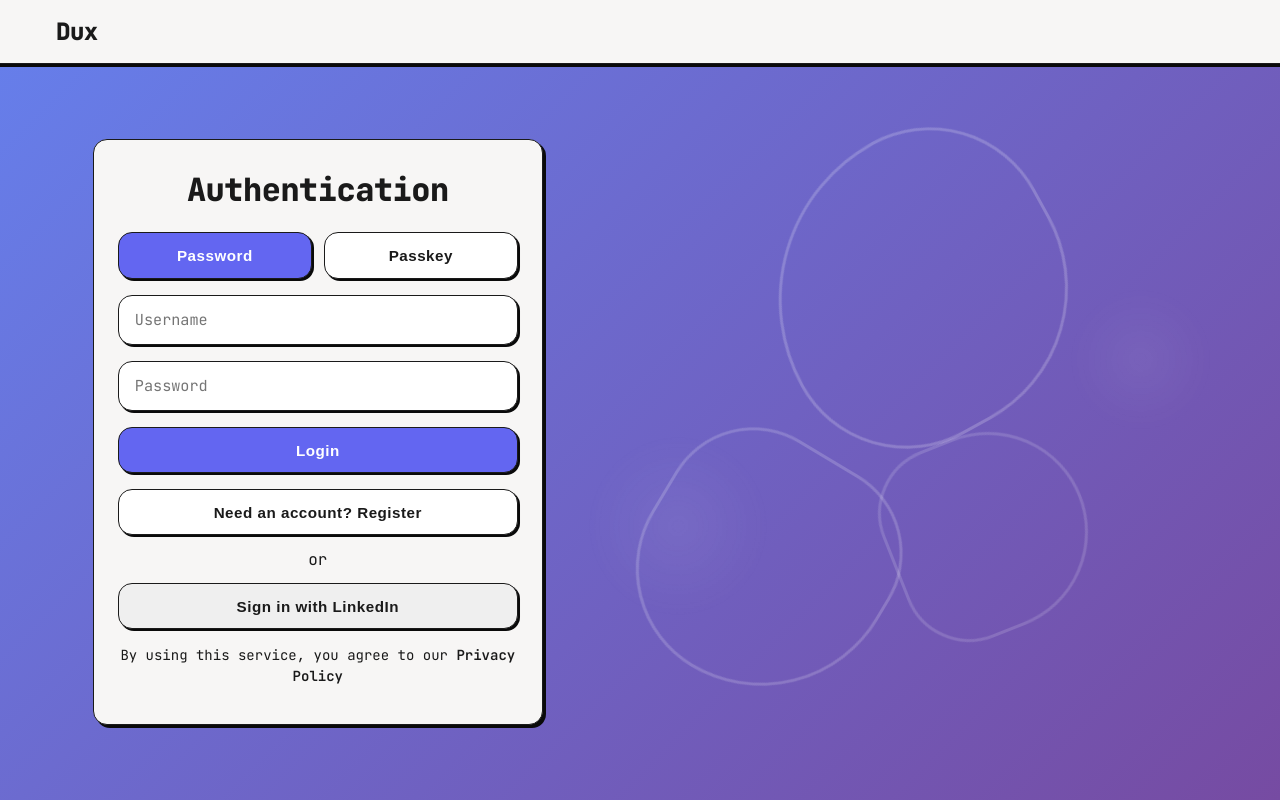
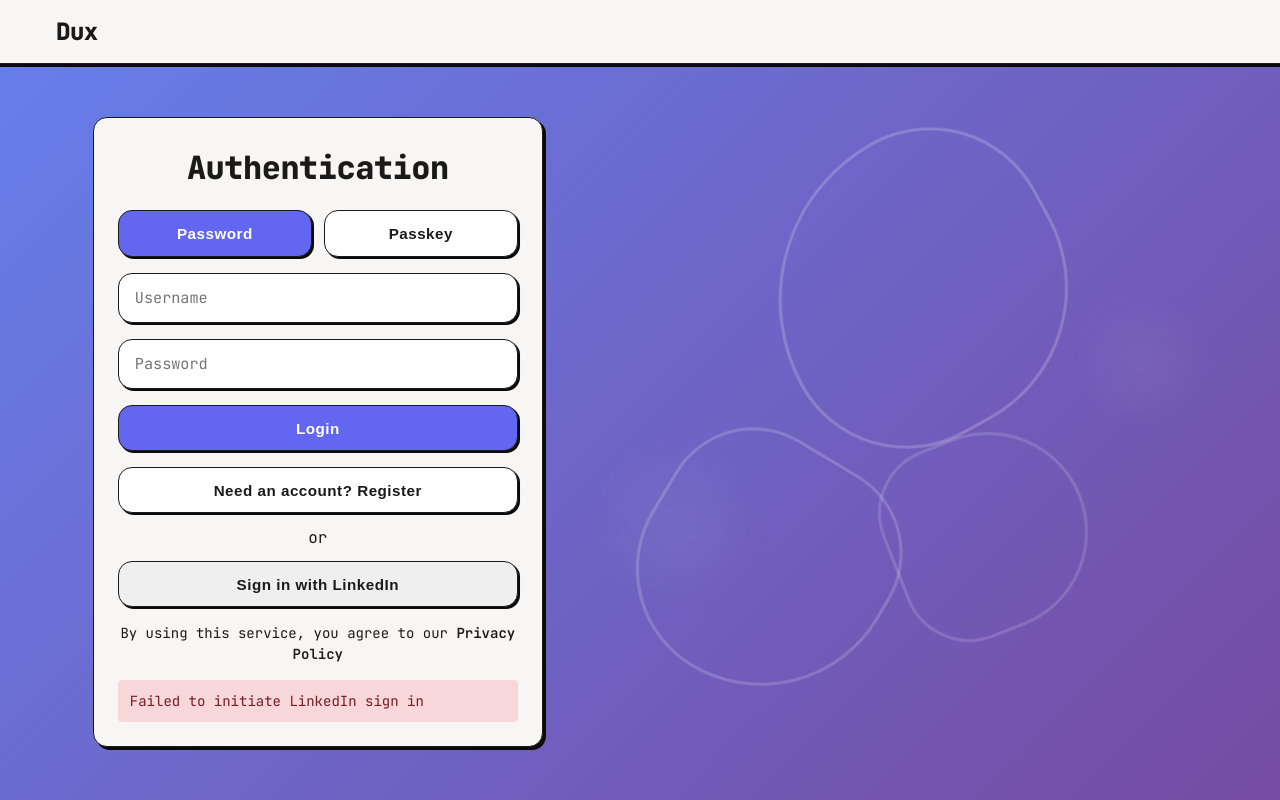
Before and after one commit to EnjoyBacon7/dux, a React (Vite) app in the folder dux-front/: page /login in a window 1280 px wide. Both pictures are taken after a click on the button "Sign in with LinkedIn". Built offline with nearby package versions, Linux system fonts and the light colour scheme; no server answers.

Commit message:
Replaced registration alert with notification

```diff
--- a/dux-front/src/AuthPage.tsx
+++ b/dux-front/src/AuthPage.tsx
@@ -10,6 +10,7 @@ const AuthPage: React.FC = () => {
     const [mode, setMode] = useState<"password" | "passkey">("password");
     const [isRegistering, setIsRegistering] = useState(false);
     const [isLinkedInLoading, setIsLinkedInLoading] = useState(false);
+    const [notification, setNotification] = useState<{ type: 'success' | 'error', text: string } | null>(null);
 
     const { signIn, signUp, signInWithPasskey, registerPasskey, loading, error, clearError, user, checkAuth } = useAuth();
     const { t } = useLanguage();
@@ -22,6 +23,14 @@ const AuthPage: React.FC = () => {
         }
     }, [user, navigate]);
 
+    // Auto-dismiss notifications after 5 seconds
+    useEffect(() => {
+        if (notification) {
+            const timer = setTimeout(() => setNotification(null), 5000);
+            return () => clearTimeout(timer);
+        }
+    }, [notification]);
+
     const handlePasswordSubmit = async (e: React.FormEvent) => {
         e.preventDefault();
         clearError();
@@ -29,7 +38,7 @@ const AuthPage: React.FC = () => {
         try {
             if (isRegistering) {
                 await signUp(username, password);
-                alert("Registration successful! You can now log in.");
+                setNotification({ type: 'success', text: t('auth.registration_successful') });
                 setIsRegistering(false);
                 setPassword("");
             } else {
@@ -53,7 +62,7 @@ const AuthPage: React.FC = () => {
         clearError();
         try {
             await registerPasskey(username);
-            alert("Passkey registered successfully! You can now log in.");
+            setNotification({ type: 'success', text: t('auth.passkey_registered_success') });
         } catch {
             // Error is handled by context
         }
@@ -104,7 +113,7 @@ const AuthPage: React.FC = () => {
                     setIsLinkedInLoading(false);
                     popup?.close();
                     window.removeEventListener('message', handleMessage);
-                    alert(event.data.error || 'Failed to sign in with LinkedIn');
+                    setNotification({ type: 'error', text: event.data.error || t('errors.linkedin_signin_failed') });
                 }
             };
 
@@ -114,11 +123,11 @@ const AuthPage: React.FC = () => {
             if (!popup || popup.closed) {
                 setIsLinkedInLoading(false);
                 window.removeEventListener('message', handleMessage);
-                alert(t('common.popup_blocked_site'));
+                setNotification({ type: 'error', text: t('common.popup_blocked_site') });
             }
         } catch {
             setIsLinkedInLoading(false);
-            alert('Failed to initiate LinkedIn sign-in');
+            setNotification({ type: 'error', text: t('errors.linkedin_signin_initiate_failed') });
         }
     };
 
@@ -314,6 +323,20 @@ const AuthPage: React.FC = () => {
                     </p>
 
                     {error && <div className="nb-alert nb-alert--danger nb-mt">{error}</div>}
+
+                    {notification && (
+                        <div style={{
+                            marginTop: '1rem',
+                            padding: '0.75rem',
+                            backgroundColor: notification.type === 'success' ? 'var(--success-bg, #d4edda)' : 'var(--error-bg, #f8d7da)',
+                            color: notification.type === 'success' ? 'var(--success-text, #155724)' : 'var(--error-text, #721c24)',
+                            borderRadius: '4px',
+                            fontSize: '0.875rem',
+                            animation: 'fadeOut 0.5s ease-out 4.5s forwards'
+                        }}>
+                            {notification.text}
+                        </div>
+                    )}
                 </div>
             </div>
 
@@ -333,6 +356,10 @@ const AuthPage: React.FC = () => {
                         opacity: 0.8;
                     }
                 }
+                @keyframes fadeOut {
+                    from { opacity: 1; }
+                    to { opacity: 0; }
+                }
             `}</style>
         </div>
     );
--- a/dux-front/src/contexts/LanguageContext.tsx
+++ b/dux-front/src/contexts/LanguageContext.tsx
@@ -165,6 +165,22 @@ const translations: { [key: string]: { [lang: string]: string } } = {
         pt: 'Entrar com LinkedIn',
         la: 'Intrare cum LinkedIn'
     },
+    'auth.registration_successful': {
+        en: 'Registration successful! You can now log in.',
+        es: '¡Registro exitoso! Ahora puedes iniciar sesión.',
+        fr: 'Inscription réussie! Vous pouvez maintenant vous connecter.',
+        de: 'Registrierung erfolgreich! Sie können sich jetzt anmelden.',
+        pt: 'Registro bem-sucedido! Você pode fazer login agora.',
+        la: 'Inscriptio feliciter peracta! Modo intrare potes.'
+    },
+    'auth.passkey_registered_success': {
+        en: 'Passkey registered successfully! You can now log in.',
+        es: '¡Clave registrada exitosamente! Ahora puedes iniciar sesión.',
+        fr: 'Clé enregistrée avec succès! Vous pouvez maintenant vous connecter.',
+        de: 'Passkey erfolgreich registriert! Sie können sich jetzt anmelden.',
+        pt: 'Chave registrada com sucesso! Você pode fazer login agora.',
+        la: 'Clavis feliciter inscripta! Modo intrare potes.'
+    },
     // Home Page
     'home.welcome': {
         en: 'Welcome to Dux',
@@ -2153,6 +2169,22 @@ const translations: { [key: string]: { [lang: string]: string } } = {
         de: 'Fehler beim Starten der LinkedIn-Verknüpfung',
         pt: 'Falha ao iniciar vinculação do LinkedIn',
         la: 'Conexionem LinkedIn initiare defecit'
+    },
+    'errors.linkedin_signin_failed': {
+        en: 'Failed to sign in with LinkedIn',
+        es: 'Error al iniciar sesión con LinkedIn',
+        fr: 'Échec de la connexion avec LinkedIn',
+        de: 'Fehler beim Anmelden mit LinkedIn',
+        pt: 'Falha ao entrar com LinkedIn',
+        la: 'Intrare cum LinkedIn defecit'
+    },
+    'errors.linkedin_signin_initiate_failed': {
+        en: 'Failed to initiate LinkedIn sign in',
+        es: 'Error al iniciar sesión con LinkedIn',
+        fr: 'Échec du lancement de la connexion LinkedIn',
+        de: 'Fehler beim Starten der LinkedIn-Anmeldung',
+        pt: 'Falha ao iniciar entrada do LinkedIn',
+        la: 'Initiare intrare cum LinkedIn defecit'
     },
     'errors.failed_model_response': {
         en: 'Failed to get response from model',
```
